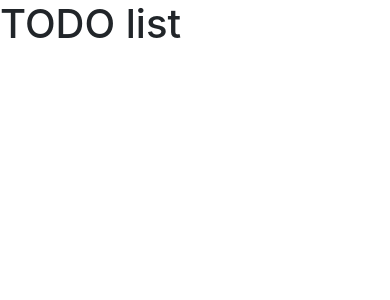
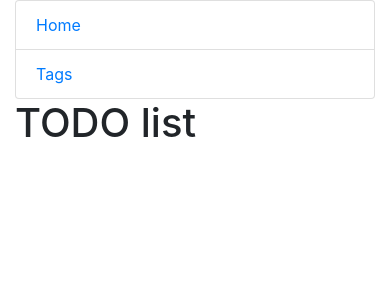
Before and after one commit to artemgrishko/Todo-django-project, a Django app: page / in a window 390 px wide. Shown: the top 300 px of the page. Run offline with Django 5.2, Linux system fonts and the light colour scheme.

Commit message:
create and add sidebar to base.html

```diff
--- a/templates/base.html
+++ b/templates/base.html
@@ -12,7 +12,21 @@
 </head>
 
 <body>
+  <div class="container-fluid">
+    <div class="row">
+        <div class="col-sm-2">
+
+            {% block sidebar %}
+                {% include "includes/sidebar.html" %}
+            {% endblock %}
+
+        </div>
+        <div class="col-sm-10 ">
+
             {% block content %}{% endblock %}
+        </div>
+    </div>
+</div>
 </body>
 
 </html>
--- /dev/null
+++ b/templates/includes/sidebar.html
@@ -0,0 +1,4 @@
+<ul class="sidebar-nav list-group">
+  <li class="list-group-item"><a href="{% url 'todo:task_list' %}">Home</a></li>
+  <li class="list-group-item"><a href="{% url 'todo:tag_list' %}">Tags</a></li>
+</ul>
```
